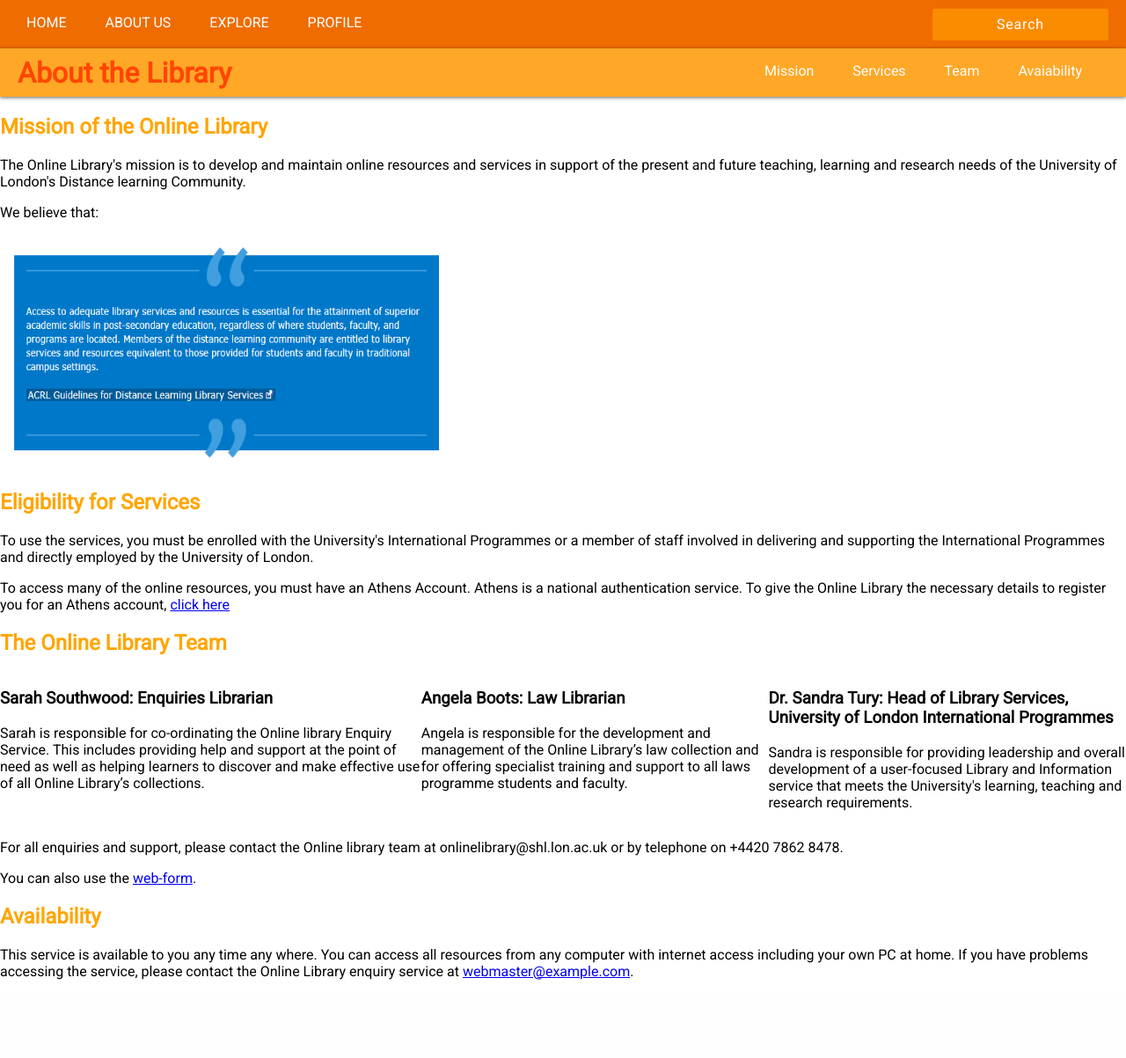
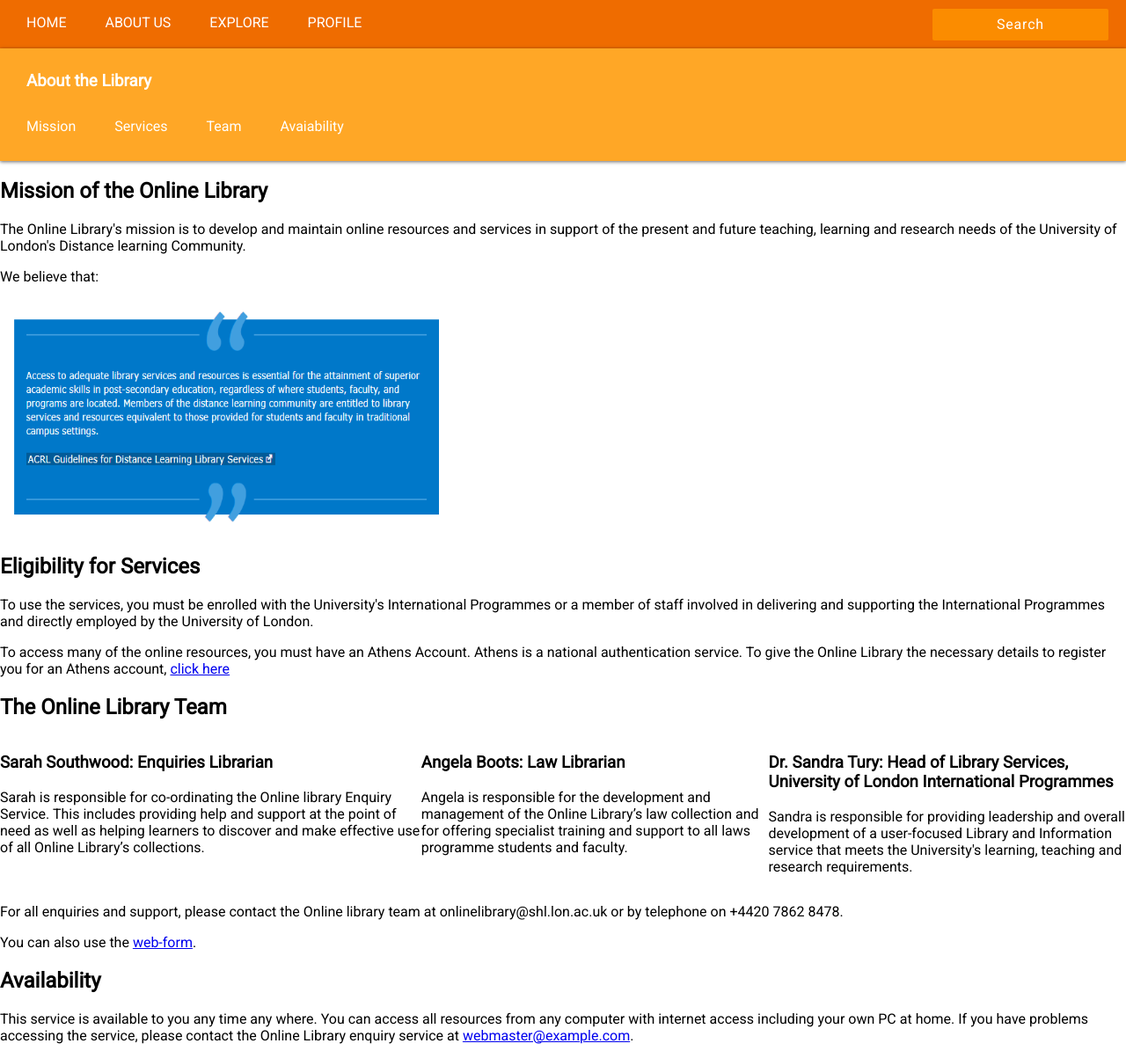
Before and after one commit to konyee95/Web-Application-Development, a PHP site: page /about-us.html in a window 1280 px wide. Shown: the whole page at 88% size. Before the commit the page ends 1114 px from the top, so only its background shows below. Run offline with PHP 8.4, Linux system fonts and the light colour scheme.

Commit message:
fixed inner navigation bar

```diff
--- a/MyLibrary/about-us.html
+++ b/MyLibrary/about-us.html
@@ -35,9 +35,8 @@
                 <input id="search-input" type="text" placeholder="Search" />
             </form>
         </div>
-        <div id="navigation-about-us">
-            <h1>About the Library</h1>
-            <br>
+        <div id="navigation-about-us" class="some-shadow ">
+            <h3>About the Library</h3>
             <ul>
                 <li>
                     <a href="./about-us/mission.html">Mission</a>
--- a/MyLibrary/css/about-us.css
+++ b/MyLibrary/css/about-us.css
@@ -6,53 +6,52 @@
     background-color:#ffa726;
 } */
 
+
 /* #library-team{
     background-color:#ffee58;
 } */
 
+
 /* #availability{
     background-color:#ffa726;
 } */
-#navigation-about-us{
-    height: 55px;
+
+#navigation-about-us {
+    height: 108px;
     display: flex;
-    justify-content: space-between;
-    align-items: center;
+    flex-direction: column;
+    justify-content: space-around;
     margin: 0;
-    padding: 0 20px;
+    padding: 10px 20px;
     background-color: #ffa726;
-    box-shadow: 0 1px 4px rgba(0, 0, 0, .6);
+}
+
+#navigation-about-us h3 {
+    color: #fff;
+    margin: 0;
+    padding: 0 10px;
 }
 
 #navigation-about-us ul {
     margin: 0;
     padding: 0;
-  }
+}
 
-  #navigation-about-us ul li {
+#navigation-about-us ul li {
     list-style-type: none;
     display: inline-block;
     padding-right: 20px;
-  }
+}
 
-  #navigation-about-us li a {
+#navigation-about-us li a {
     display: block;
     float: left;
-    padding: 5px 10px;
+    padding: 0 10px;
     color: #fff;
     text-decoration: none;
-  }
-
-h1{
-    color:orangered;
 }
 
-h2{
-    color:orange;
-}
-
-
-#library-team{
-    display:flex;
+#library-team {
+    display: flex;
     flex-direction: row;
 }
--- a/MyLibrary/css/format.css
+++ b/MyLibrary/css/format.css
@@ -59,3 +59,7 @@
 .to-left {
 	float: left;
 }
+
+.some-shadow {
+    box-shadow: 0 1px 4px rgba(0, 0, 0, .6);
+}
--- a/MyLibrary/css/navigation-bar.css
+++ b/MyLibrary/css/navigation-bar.css
@@ -6,7 +6,6 @@
   margin: 0;
   padding: 0 20px;
   background-color: rgb(239, 108, 0);
-  box-shadow: 0 1px 4px rgba(0, 0, 0, .6);
 }
 
 #navigation ul {
--- a/MyLibrary/index.html
+++ b/MyLibrary/index.html
@@ -18,7 +18,7 @@
 
 <body>
     <div id="main-container">
-        <div id="navigation">
+        <div id="navigation" class="some-shadow ">
             <ul>
                 <li>
                     <a href="./index.html">HOME</a>
```
